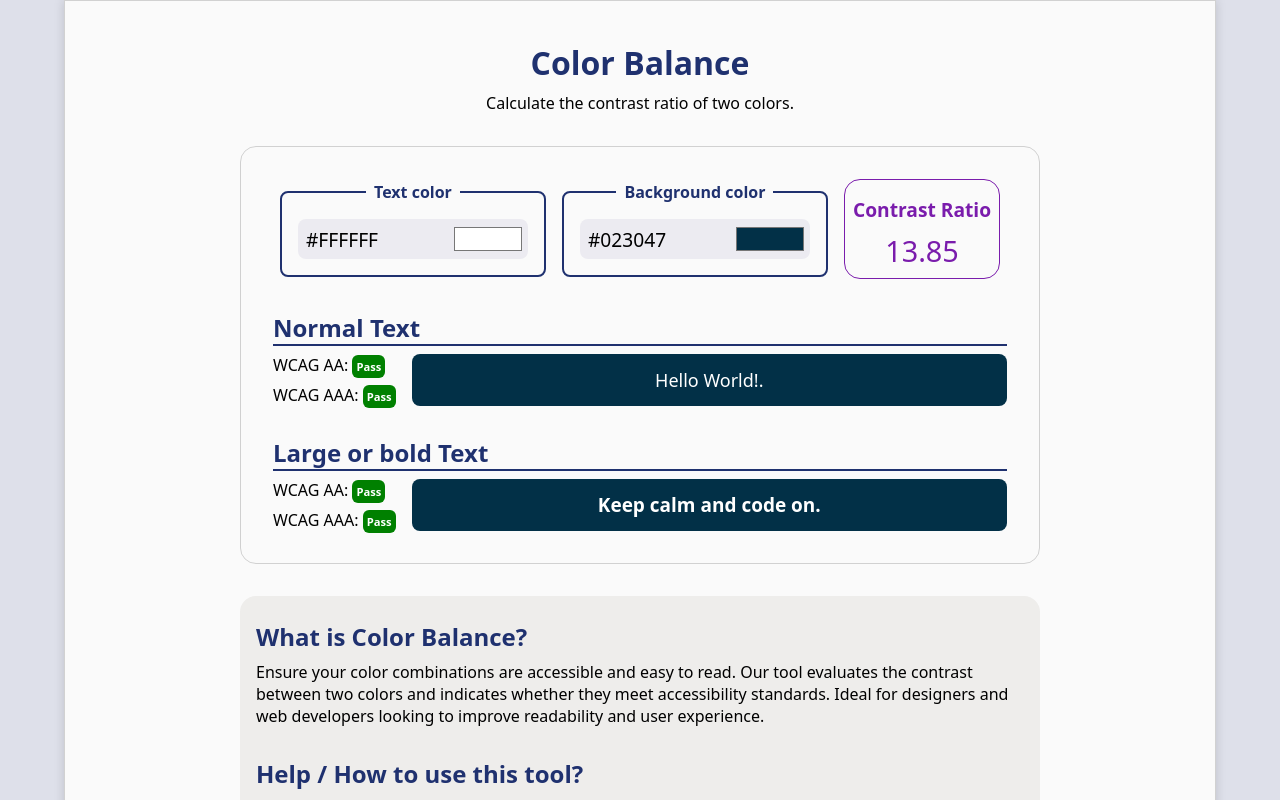
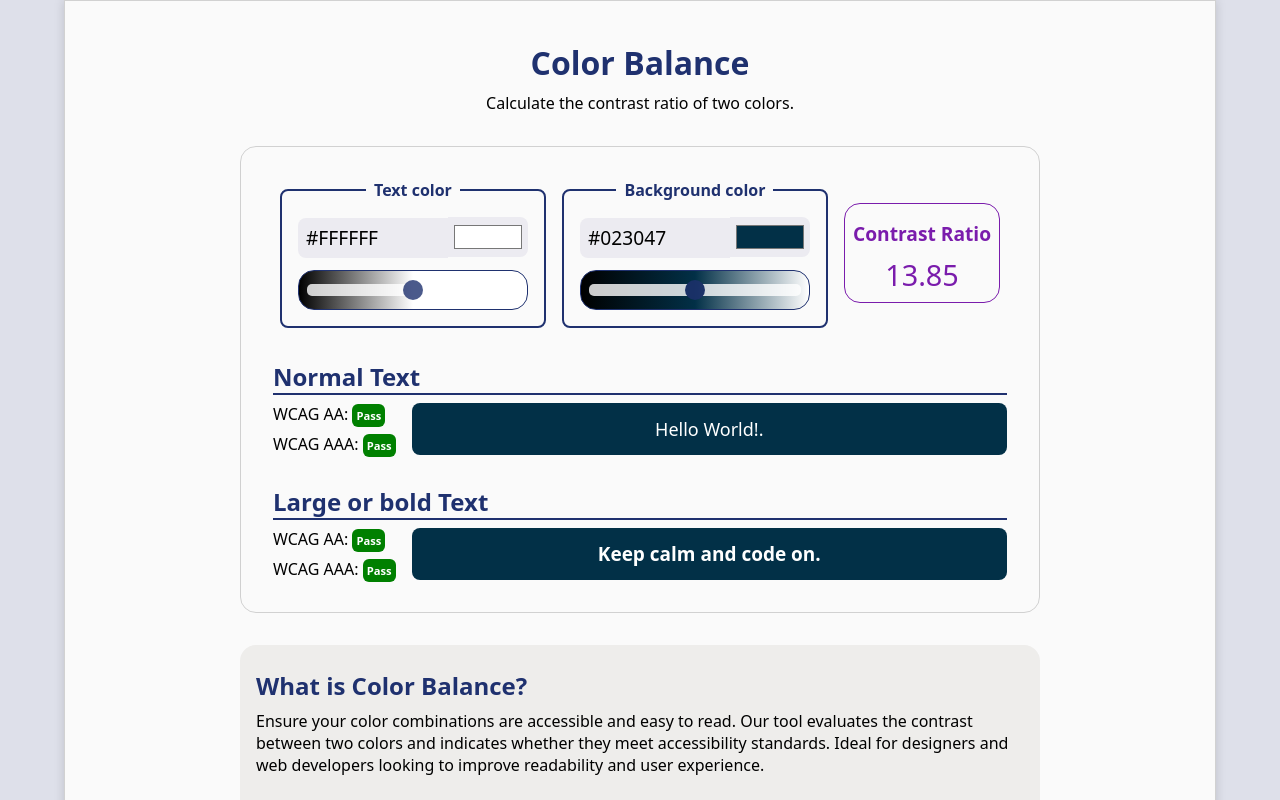
Before and after one commit to Manuel-GNcode/color-balance, a React (Vite) app: page / in a window 1280 px wide. Shown: the top 800 px of the page. Built offline with nearby package versions, Linux system fonts and the light colour scheme.

Commit message:
Agregué una barra para configurar el lightness de los colores.

```diff
--- a/src/App.css
+++ b/src/App.css
@@ -33,9 +33,7 @@ main {
 .balance-color {
     padding: 16px;
     border-radius: 8px;
-    display: flex;
     width: fit-content;
-    justify-content: center;
     border: 2px solid var(--title-color);
 }
 .balance-color legend {
@@ -52,7 +50,9 @@ main {
     background-color: #ecebf1;
     border-top-left-radius: 8px;
     border-bottom-left-radius: 8px;
-    width: 200px;
+    width: 150px;
+    height: 40px;
+    transform: translateY(-4px);
 }
 #select-first-color, #select-second-color {
     height: 40px;
@@ -63,6 +63,30 @@ main {
     border-top-right-radius: 8px;
     border-bottom-right-radius: 8px;
     padding: 4px;
+}
+
+.balance-range {
+    appearance: none;
+    opacity: 0.8;
+    transition: opacity 0.3s;
+}
+.balance-range:hover {
+    opacity: 1;
+}
+.balance-range::-webkit-slider-thumb {
+    appearance: none;
+    width: 20px;
+    height: 20px;
+    background: var(--title-color);
+    border-radius: 50%;
+    cursor: pointer;
+}
+.balance-range::-moz-range-thumb {
+    width: 20px;
+    height: 20px;
+    background: var(--title-color);
+    cursor: pointer;
+    border-radius: 50%;
 }
 
 #balance-result {
--- a/src/App.jsx
+++ b/src/App.jsx
@@ -3,6 +3,7 @@ import { useState, useRef, useEffect } from "react";
 import { getRGB, getLuminance, getContrast, checkHex, selectRatioColor, getRandomQuotes } from "./functions/functions.js";
 import { ratioColor } from './constants/constants.js';
 import { PassOrFail } from './components/passOrfail.jsx';
+import { Lightness } from './components/lightness.jsx';
 
 function App() {
     const textFirstColor = useRef(null);
@@ -69,12 +70,14 @@ function App() {
                             <legend>Text color</legend>
                             <input onBlur={handleInputText} onInput={handleSelect} ref={textFirstColor} type="text" name="txt-first-color" id="txt-first-color" />
                             <input onInput={handleText} ref={selectFirstColor} type="color" name='select-first-color' id="select-first-color" />
+                            <Lightness color={color1} setColor={setColor1} setText={setTextColor}/>
                         </fieldset>
 
                         <fieldset className='balance-color'>
                             <legend>Background color</legend>
                             <input onBlur={handleInputText} onInput={handleSelect} ref={textSecondColor} type="text" name="txt-second-color" id="txt-second-color" />
                             <input onInput={handleText} ref={selectSecondColor} type="color" name='select-second-color' id="select-second-color" />
+                            <Lightness color={color2} setColor={setColor2} setText={setTextColor}/>
                         </fieldset>
 
                         <div id="balance-result">
--- /dev/null
+++ b/src/components/lightness.jsx
@@ -0,0 +1,50 @@
+import PropTypes from 'prop-types';
+import { useEffect, useRef} from 'react';
+import { adjustLuminance, rgbToHex, getRGB } from '../functions/functions';
+
+export const Lightness = ({color, setColor, setText})=>{
+
+    const inputRange = useRef(null);
+    useEffect(()=>{
+        inputRange.current.value = 0;
+    }, [])
+
+    const cssLabel = {
+        padding: '8px',
+        background: `linear-gradient(90deg, #000, ${color}, #fff)`,
+        borderRadius: '16px',
+        display: 'block',
+        width: '100%',
+        height: 'fit-content',
+        border: '1px solid #1F316F',
+        marginTop: '8px'
+    }
+    const cssInput = {
+        width: '100%',
+        height: '12px',
+        background: '#fff',
+        borderRadius: '5px',
+        outline: 'none',
+    }
+
+    const handleLum = ()=>{
+        const newLum = Number(inputRange.current.value);
+
+        const colorRgb = getRGB(color);
+        const newColor = adjustLuminance(...colorRgb, newLum);
+        setColor(rgbToHex(...newColor));
+        setText(true);
+    }
+
+    return (
+        <label style={cssLabel} className="balance-label">
+            <input onInput={handleLum} ref={inputRange} style={cssInput} className="balance-range" type="range" min='-0.5' max='0.5' step='0.05'/>
+        </label>
+    )
+}
+
+Lightness.propTypes = {
+    color: PropTypes.string,
+    setColor: PropTypes.func,
+    setText: PropTypes.func,
+}
--- a/src/functions/functions.js
+++ b/src/functions/functions.js
@@ -1,4 +1,82 @@
 import { randomQuotes } from "../constants/constants";
+
+export function adjustLuminance(r, g, b, luminanceAdjustment) {
+    // Convertir RGB a HSL
+    let [h, s, l] = rgbToHsl(r, g, b);
+
+    // Ajustar la luminancia (L)
+    l = Math.max(0, Math.min(1, l + luminanceAdjustment));
+
+    // Convertir de nuevo a RGB
+    return hslToRgb(h, s, l);
+}
+
+export function rgbToHex(r, g, b) {
+    // Convierte cada valor a hexadecimal y rellena con ceros si es necesario
+    const toHex = (component) => {
+        const hex = component.toString(16);
+        return hex.length === 1 ? '0' + hex : hex;
+    };
+
+    // Une los valores hexadecimales
+    return `#${toHex(r)}${toHex(g)}${toHex(b)}`;
+}
+
+function hslToRgb(h, s, l) {
+    let c = (1 - Math.abs(2 * l - 1)) * s;
+    let x = c * (1 - Math.abs((h / 60) % 2 - 1));
+    let m = l - c / 2;
+
+    let r = 0, g = 0, b = 0;
+
+    if (0 <= h && h < 60) {
+        r = c; g = x; b = 0;
+    } else if (60 <= h && h < 120) {
+        r = x; g = c; b = 0;
+    } else if (120 <= h && h < 180) {
+        r = 0; g = c; b = x;
+    } else if (180 <= h && h < 240) {
+        r = 0; g = x; b = c;
+    } else if (240 <= h && h < 300) {
+        r = x; g = 0; b = c;
+    } else if (300 <= h && h < 360) {
+        r = c; g = 0; b = x;
+    }
+
+    r = Math.round((r + m) * 255);
+    g = Math.round((g + m) * 255);
+    b = Math.round((b + m) * 255);
+
+    return [r, g, b];
+}
+
+function rgbToHsl(r, g, b) {
+    r /= 255;
+    g /= 255;
+    b /= 255;
+
+    const max = Math.max(r, g, b);
+    const min = Math.min(r, g, b);
+    const l = (max + min) / 2;
+
+    let s = 0, h = 0;
+    if (max === min) {
+        s = 0;
+        h = 0;
+    } else {
+        const d = max - min;
+        s = l > 0.5 ? d / (2 - max - min) : d / (max + min);
+
+        switch (max) {
+            case r: h = (g - b) / d + (g < b ? 6 : 0); break;
+            case g: h = (b - r) / d + 2; break;
+            case b: h = (r - g) / d + 4; break;
+        }
+        h *= 60;
+        if (h < 0) h += 360;
+    }
+    return [h, s, l];
+}
 
 export const getRandomQuotes = ()=>{
     const random = Math.floor(Math.random()*randomQuotes.length)
```
